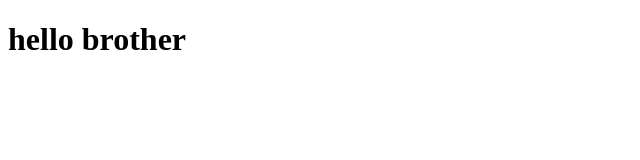
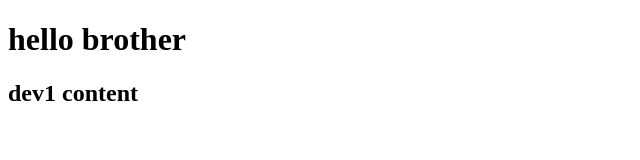
Before and after one commit to greatrahulrock/demo, a plain HTML site: page index.html in a window 1280 px wide. Shown: the whole page, without its empty margins (0-640 px from the left). Drawn offline with Linux system fonts and the light colour scheme.

Commit message:
content updeted by dev1

```diff
--- a/index.html
+++ b/index.html
@@ -7,5 +7,6 @@
 </head>
 <body>
     <h1>hello brother</h1>
+    <h2>dev1 content</h2>
 </body>
 </html>
```
